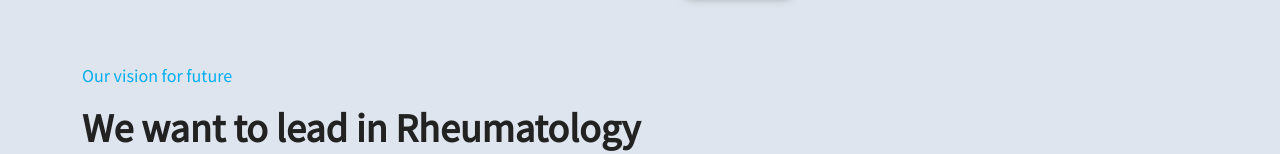
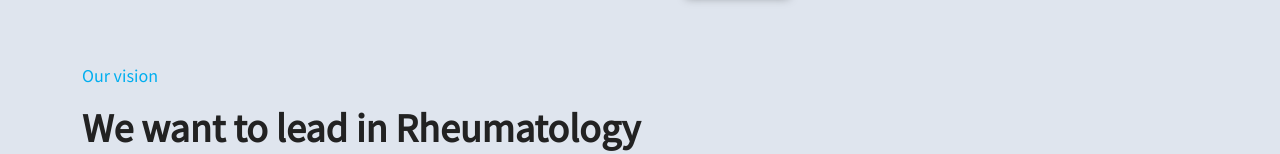
Before and after one commit to sushskvnitn/hospital-project, a React (Create React App) app: page /about in a window 1280 px wide. Shown: the part 961-1115 px from the top of the page. Built offline with nearby package versions, Linux system fonts and the light colour scheme.

Commit message:
changed a heading in about us

```diff
--- a/src/components/about/about.jsx
+++ b/src/components/about/about.jsx
@@ -47,7 +47,7 @@ Post Doctoral Fellow (CMC Vellore) <br /> </span>
 
             </div>
            <div className="sec-title marn-top">
-                            <span className="title marn-top">Our vision for future</span>
+                            <span className="title marn-top">Our vision</span>
                             <h2>We want to lead in Rheumatology </h2>
                         </div>
           <div className="text">
```
